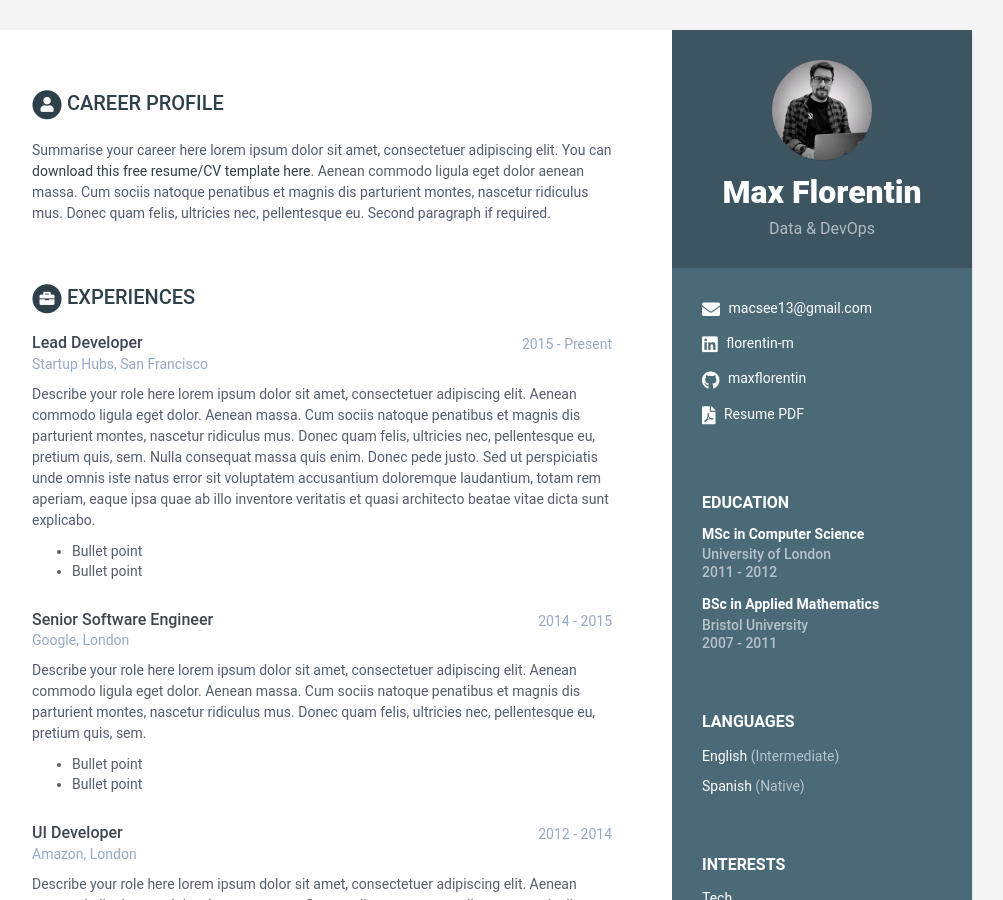
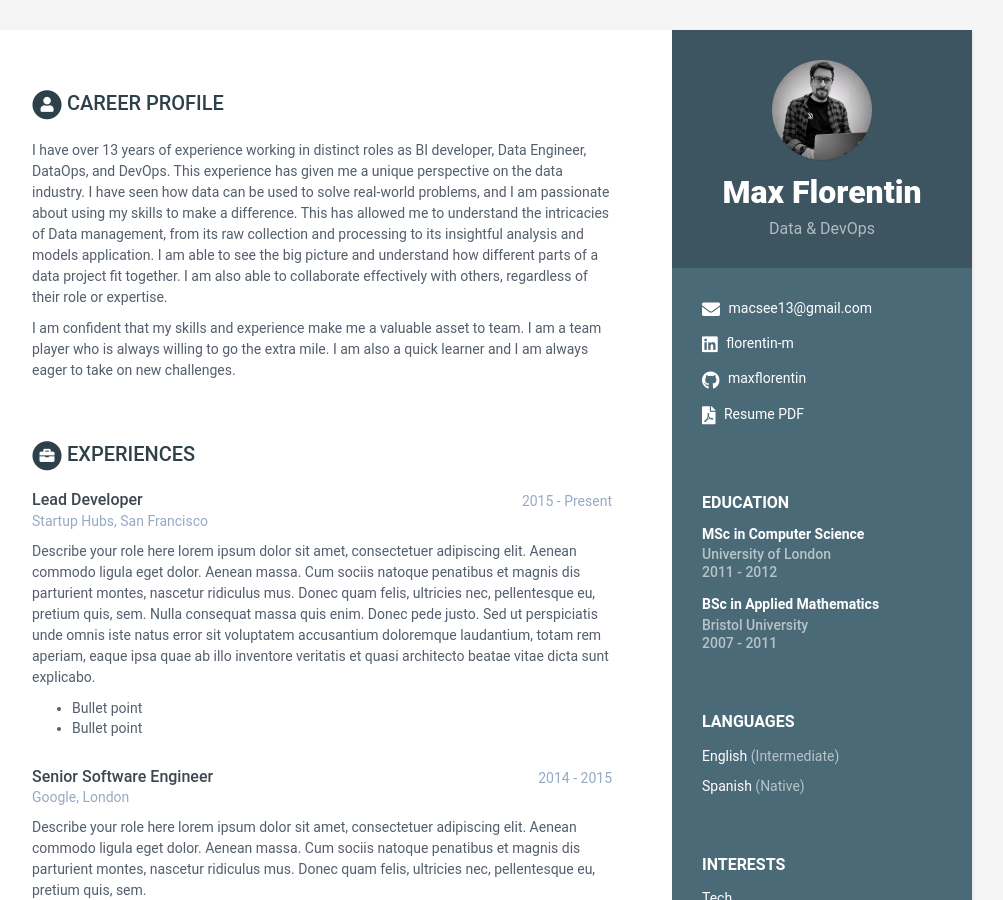
Before and after one commit to macs-devops/max-dataops, a Jekyll site: the page built from index.html, in a window 1280 px wide and 900 px high. Shown: the whole window, without its empty margins (168-1171 px from the left). Built offline with Jekyll 4.4.1, drawn with Linux system fonts in a browser that asks for light colours.

Commit message:
edit carrer profile

```diff
--- a/_data/data.yml
+++ b/_data/data.yml
@@ -42,12 +42,15 @@ sidebar:
 career-profile:
     title: Career Profile
     summary: |
-      Summarise your career here lorem ipsum dolor sit amet, consectetuer
-      adipiscing elit. You can [download this free resume/CV template here]().
-      Aenean commodo ligula eget dolor aenean massa. Cum sociis natoque
-      penatibus et magnis dis parturient montes, nascetur ridiculus mus.
-      Donec quam felis, ultricies nec, pellentesque eu.
-      Second paragraph if required.
+      I have over 13 years of experience working in distinct roles as BI developer, Data Engineer, DataOps, and DevOps.
+      This experience has given me a unique perspective on the data industry. I have seen how data can be used to solve real-world problems,
+      and I am passionate about using my skills to make a difference.
+      This has allowed me to understand the intricacies of Data management, from its raw collection and processing to its insightful analysis
+      and models application. I am able to see the big picture and understand how different parts of a data project fit together.
+      I am also able to collaborate effectively with others, regardless of their role or expertise.
+
+      I am confident that my skills and experience make me a valuable asset to team. I am a team player who is always willing to go the extra mile.
+      I am also a quick learner and I am always eager to take on new challenges.
 education:
     title: Education
     info:
```
